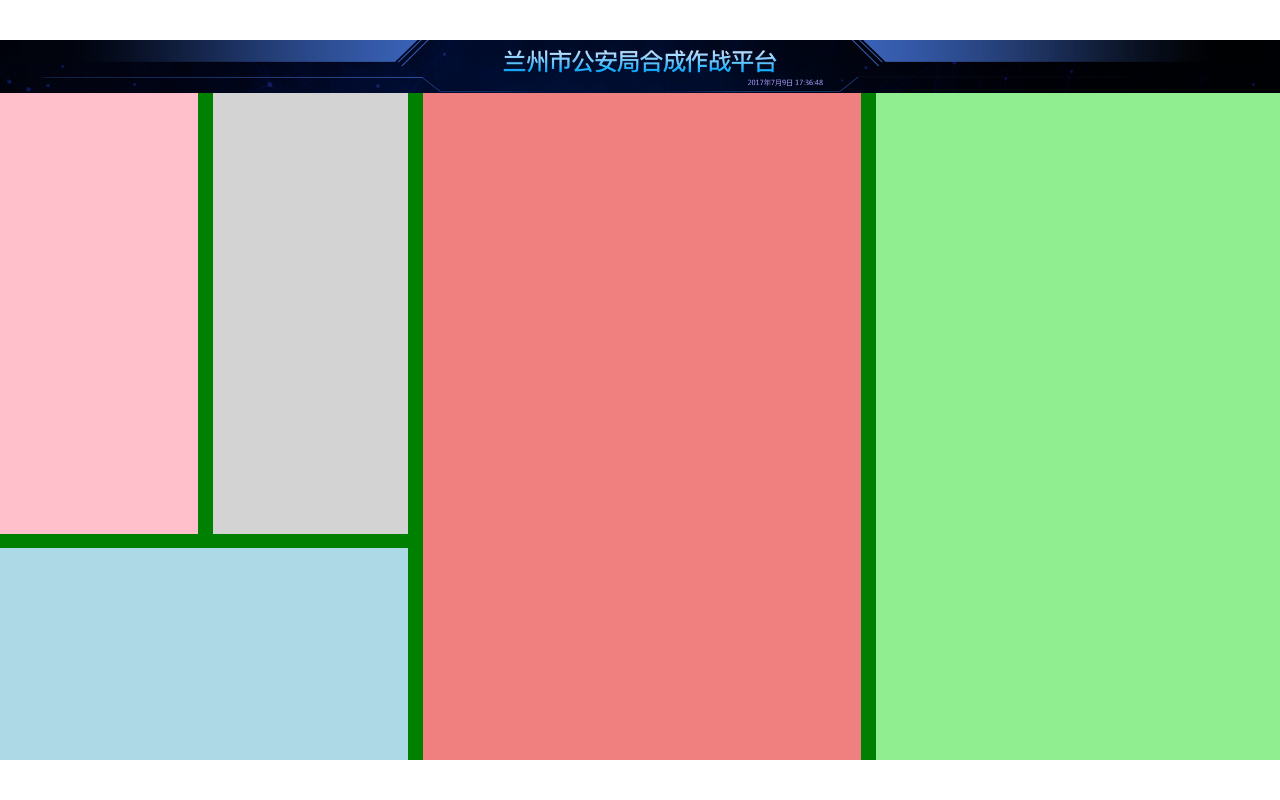
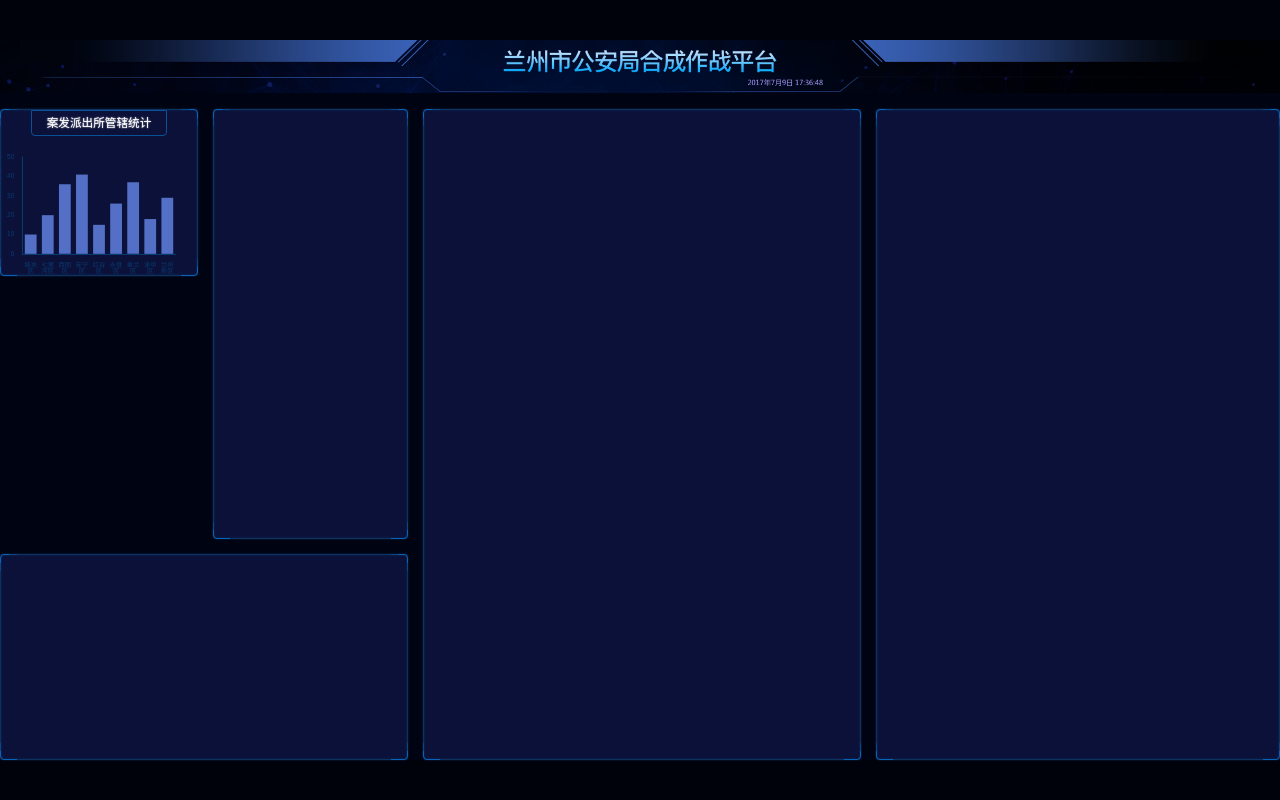
Before and after one commit to chen-qionghua/bigScreen, a React (Vite) app: page /#/ in a window 1280 px wide. Built offline with nearby package versions, Linux system fonts and the light colour scheme.

Commit message:
柱形图示例1完成

```diff
--- a/index.html
+++ b/index.html
@@ -8,7 +8,7 @@
   <script>
     const clientWidth = document.documentElement.clientWidth
     const clientHeight = document.documentElement.clientHeight
-    const pageWidth = clientWidth / clientWidth > 16 / 9 ? clientHeight * (16 / 9) : clientWidth
+    window.pageWidth = clientWidth / clientWidth > 16 / 9 ? clientHeight * (16 / 9) : clientWidth
     const pageHeight = pageWidth /(16/9)
     const string = `<style>html{font-size:${pageWidth/100}px}</style>`
     document.write(string)
--- a/src/pages/home.scss
+++ b/src/pages/home.scss
@@ -3,6 +3,8 @@
   flex: 1;
   display: flex;
   flex-direction: column;
+  background: #000412;
+  color: white;
   header {
     height: px(101);
     background-size: cover;
@@ -10,30 +12,72 @@
   >main{
     flex: 1;
     display: grid;
+    padding-top: px(30);
+
     grid-template:
   "box1 box2 box4 box5" 755fr
   "box3 box3 box4 box5" 363fr / 366fr 361fr 811fr 747fr;
     grid-column-gap: px(28);
     grid-row-gap: px(28);
+    .bordered {
+      text-align: center;
+      border: solid 1px #0764bc;
+      border-radius:4px;
+      position: relative;
+      box-shadow:0 0 2px #0e325f,inset 0 0 2px 0 #0e325f;
+      background:#0c1139;
+      &::before {
+        content:'';
+        position:absolute;
+        left: 0;
+        right:0;
+        bottom:0;
+        top:0;
+        border-radius:4px;
+        box-shadow: 17px 0 0 -16px #0e325f,
+        -17px 0 0 -16px #0e325f,
+        0 17px 0 -16px #0e325f,
+        0 -17px 0 -16px #0e325f,
+        9px 0 0 -8px #0d4483,
+        -9px 0 0 -8px #0d4483,
+        0 -9px 0 -8px #0d4483,
+        0 -9px 0 -8px #0d4483;
+      }
+    }
     >.section1 {
       grid-area: box1;
-      background: pink;
     }
     >.section2 {
       grid-area: box2;
-      background: lightgray;
     }
     >.section3 {
       grid-area: box3;
-      background: lightblue;
     }
     >.section4 {
       grid-area: box4;
-      background: lightcoral;
     }
     >.section5 {
       grid-area: box5;
-      background: lightgreen;
+    }
+    .管辖统计{
+      height: px(315);
+      display: flex;
+      flex-direction: column;
+      align-items: center;
+      h2 {
+        flex-shrink: 0;
+        border: 1px solid #0a5097;
+        border-bottom-left-radius: 4px;
+        border-bottom-right-radius: 4px;
+        font-size: px(22);
+        line-height: px(24);
+        padding: px(10) px(28);
+        text-shadow: 0 0 px(3) white;
+      }
+      > .chart {
+        flex: 1;
+        width: 100%;
+      }
     }
   }
 }
--- a/src/pages/home.tsx
+++ b/src/pages/home.tsx
@@ -1,18 +1,83 @@
-import React from 'react';
+import React, {useEffect, useRef} from 'react';
 import './home.scss';
 import headerBg from "../images/header.png"
+import * as echarts from 'echarts';
+const  px = (n) => n/ 2420 * (window as any).pageWidth
 
-console.log(headerBg)
 export const Home = () => {
+  const divRef = useRef(null)
+  useEffect(() => {  let myChart = echarts.init(divRef.current);
+// 绘制图表
+    myChart.setOption({
+
+      xAxis: {
+        data: ['城关区', '七里河区', '西固区', '安宁区', '红谷区', '永登区','皋兰区','渝中区','兰州新区'],
+        axisLabel:{
+          fontSize:px(12),
+          interval:0,
+          formatter(val){
+            if(val.length > 2){
+              const reallyVal = val.substring(0,2) +'\n' + val.substring(2,val.length);
+              console.log(reallyVal)
+              return reallyVal
+            }else{
+              return val
+            }
+          }
+        },
+        axisTick:{
+          show:false
+        },
+        axisLine:{
+          lineStyle:{
+            color:"#083b70"
+          }
+        }
+      },
+      yAxis: {
+        axisLabel:{
+          fontSize:px(12),
+          interval:0
+        },
+        axisLine:{
+          show:true,
+          lineStyle:{
+            color:"#083b70"
+          }
+        },
+        splitLine:{
+          show:false
+        }
+      },
+      series: [
+        {
+          name: '销量',
+          type: 'bar',
+          data: [10, 20, 36, 41, 15, 26, 37, 18, 29]
+        }
+      ],
+      grid: {
+        x: px(40),
+        y: px(40),
+        x2: px(40),
+        y2: px(40),
+      },
+    });},[])
+
   return (
     <div className="home">
       <header style={{backgroundImage:`url(${headerBg})`}}></header>
       <main>
-        <section className="section1"></section>
-        <section className="section2"></section>
-        <section className="section3"></section>
-        <section className="section4"></section>
-        <section className="section5"></section>
+        <section className="section1">
+          <div className="bordered 管辖统计">
+            <h2>案发派出所管辖统计</h2>
+            <div ref={divRef}className="chart"></div>
+          </div>
+        </section>
+        <section className="bordered section2"></section>
+        <section className="bordered section3"></section>
+        <section className="bordered section4"></section>
+        <section className="bordered section5"></section>
 
       </main>
     </div>
--- a/src/shared/style.scss
+++ b/src/shared/style.scss
@@ -18,6 +18,7 @@ code {
 body {
   font-family: $font-hei;
   font-size: 16px;
+  background: #00020b;
 }
 #root{
   margin: 0 auto;
@@ -30,3 +31,6 @@ body {
   display: flex;
   flex-direction: column;
 }
+h1,h2,h3,h4,h5,h6{
+  font-size: 16px;
+}
```
